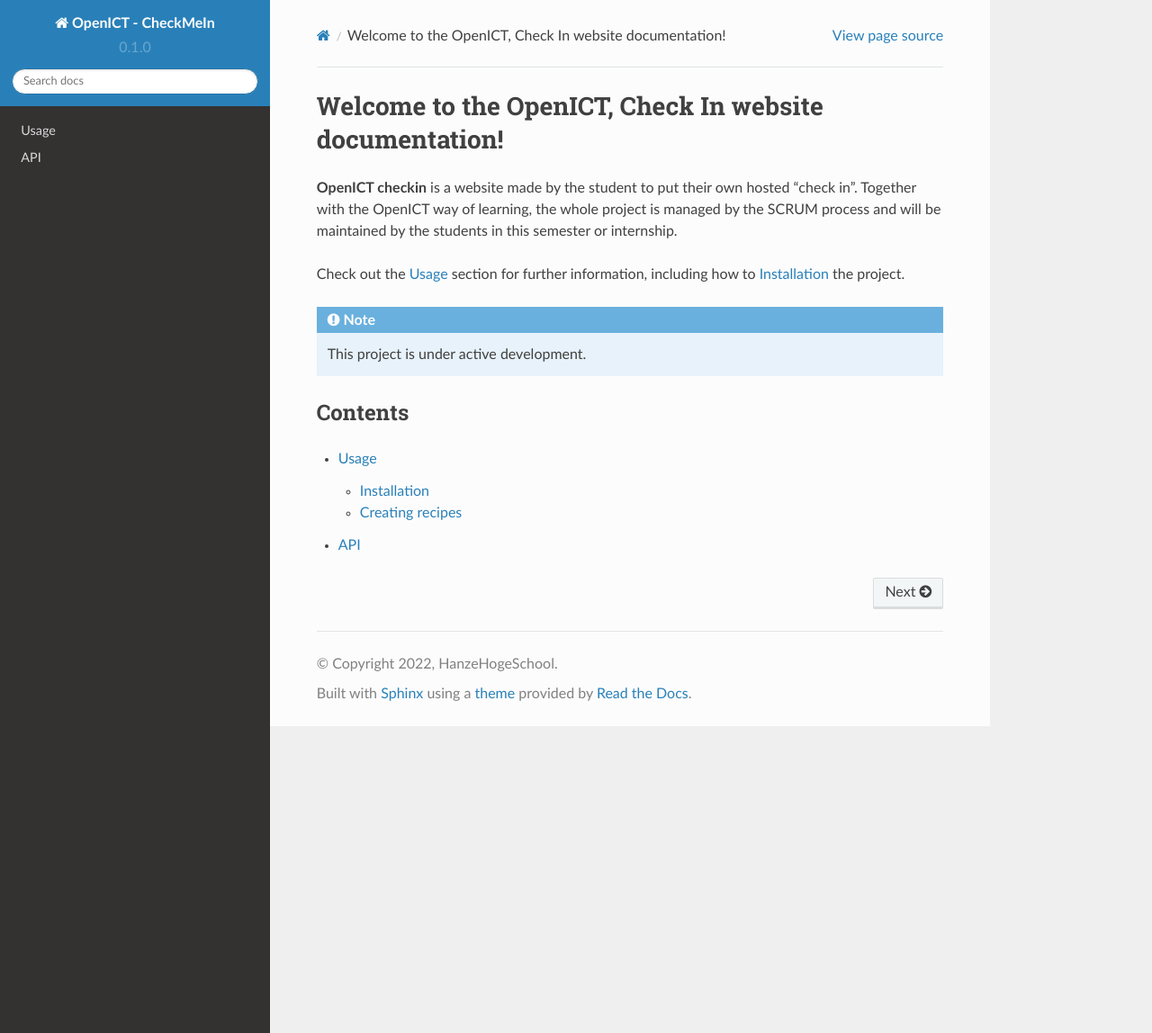
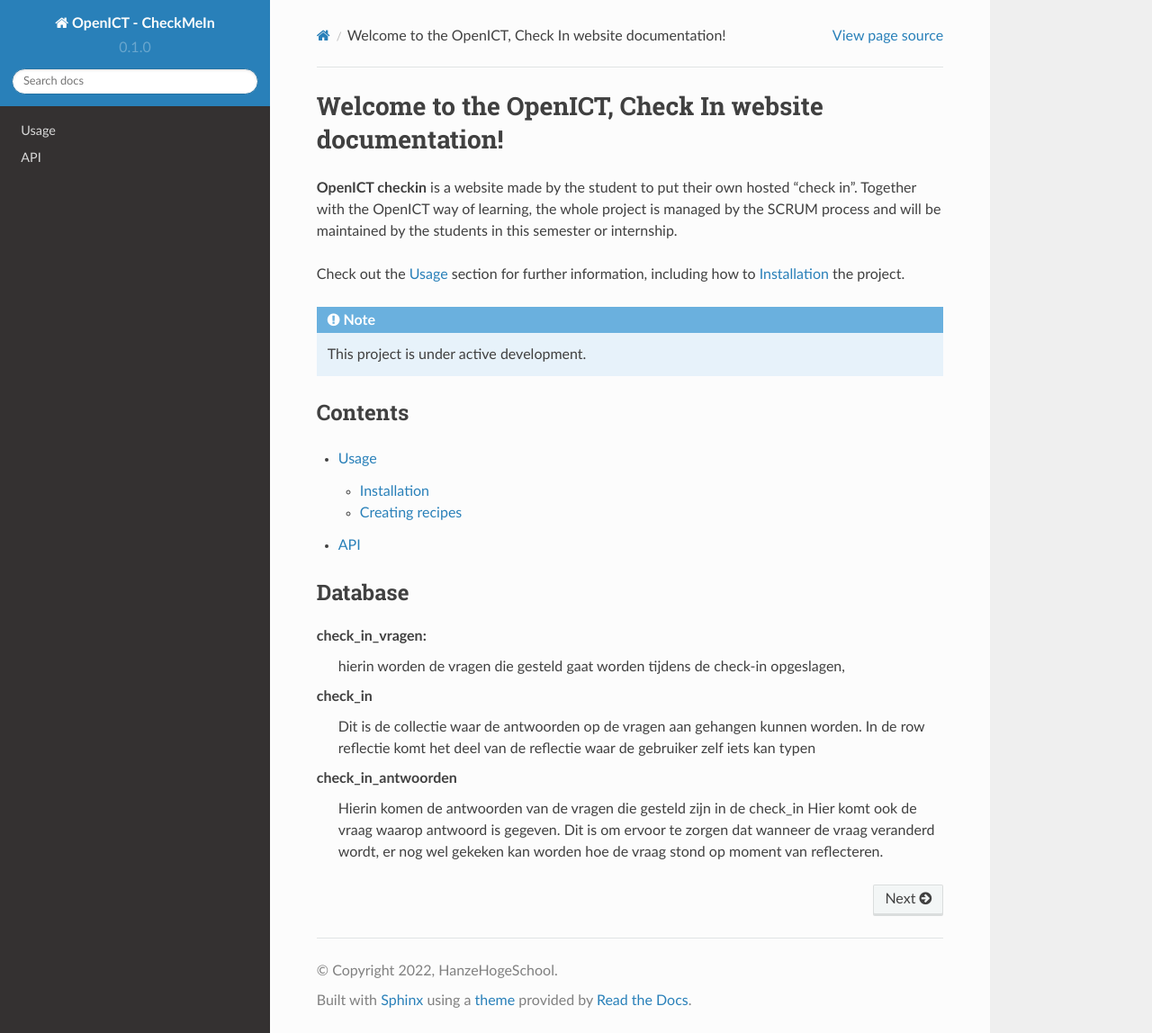
Before and after one commit to OpenICT-Hanze/OpenICT-Checkin-Docs, a Sphinx documentation site: the page built from docs/source/index.rst, in a window 1280 px wide and 1148 px high. Shown: the whole window at 90% size. Built offline with Sphinx 7.4.7 and the Read the Docs theme 2.0.0, drawn with Linux system fonts in a browser that asks for light colours.

Commit message:
Database uitleg

```diff
--- a/docs/source/index.rst
+++ b/docs/source/index.rst
@@ -17,3 +17,16 @@ Contents
 
    usage
    api
+
+Database
+--------
+check_in_vragen:
+	hierin worden de vragen die gesteld gaat worden tijdens de check-in opgeslagen,
+
+check_in
+	Dit is de collectie waar de antwoorden op de vragen aan gehangen kunnen worden.
+	In de row reflectie komt het deel van de reflectie waar de gebruiker zelf iets kan typen
+
+check_in_antwoorden
+	Hierin komen de antwoorden van de vragen die gesteld zijn in de check_in
+	Hier komt ook de vraag waarop antwoord is gegeven. Dit is om ervoor te zorgen dat wanneer de vraag veranderd wordt, er nog wel gekeken kan worden hoe de vraag stond op moment van reflecteren.
```
